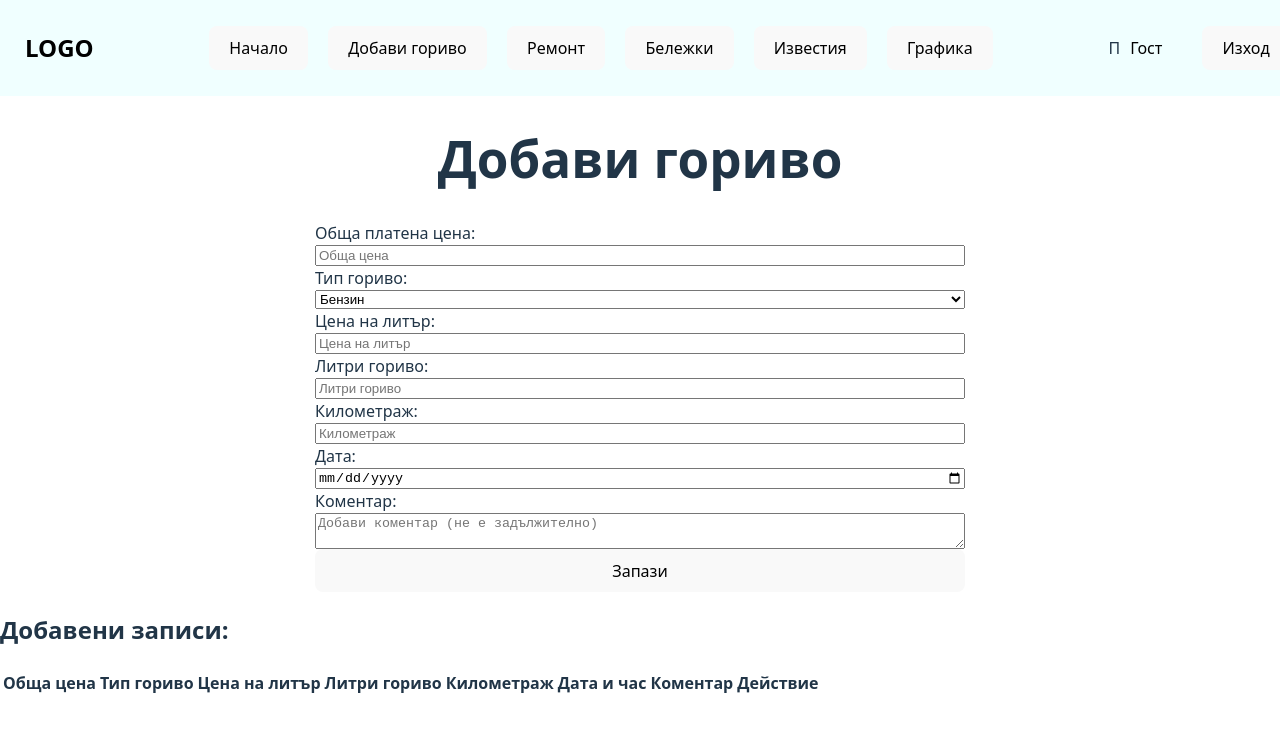
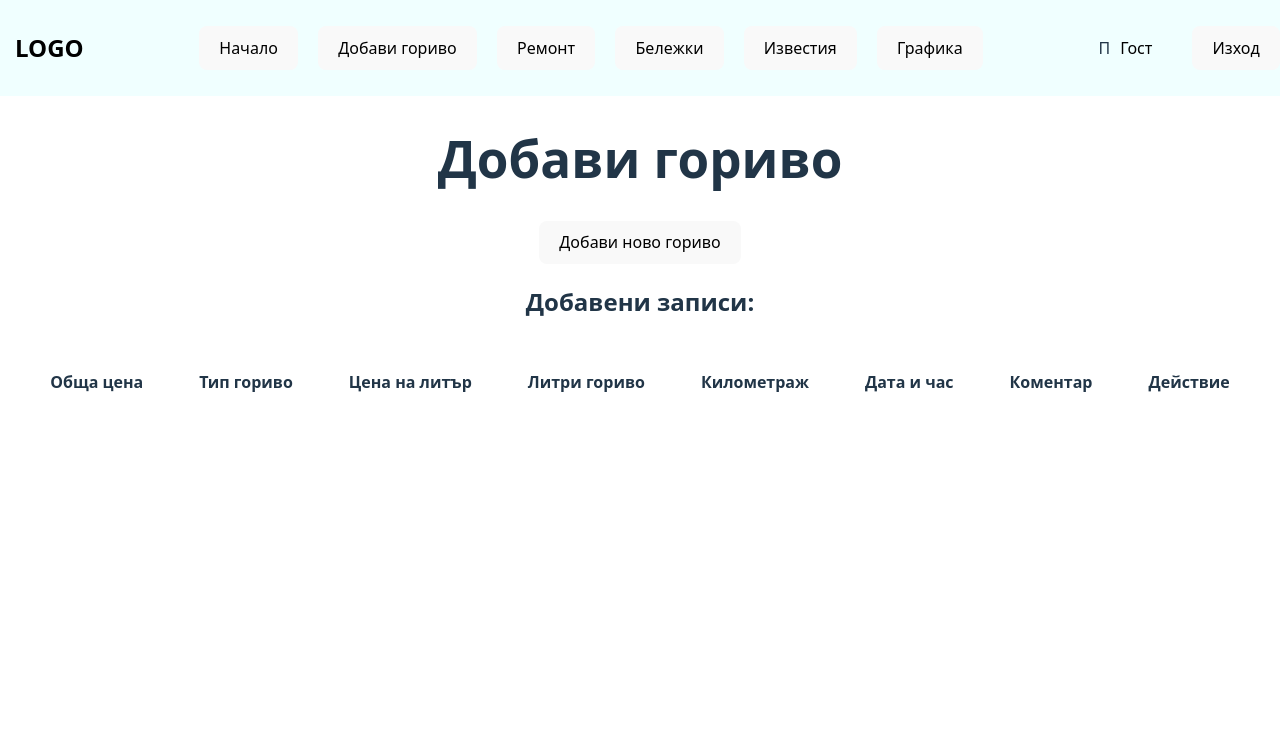
Before and after one commit to djsookz/car-notes, a React (Vite) app: page /fuel in a window 1280 px wide. Shown: the top 732 px of the page. Built offline with nearby package versions, Linux system fonts and the light colour scheme.

Commit message:
second deploy

```diff
--- a/src/pages/FuelPage.css
+++ b/src/pages/FuelPage.css
@@ -1,5 +1,8 @@
 .fuel-container {
     width: 100%;
+    display: flex;
+    flex-direction: column;
+    align-items: center;
 }
 
 .fuel-container h1 {
@@ -12,8 +15,94 @@
     align-items: center;
     justify-content: center;
 }
+
 .fuel-container form {
     width: 650px;
     display: flex;
     flex-direction: column;
 }
+
+.fuel-table-container table {
+    text-align: center;
+}
+
+.fuel-table-container h2 {
+    text-align: center;
+}
+
+.fuel-table-container table th {
+    padding: 15px 28px;
+}
+
+/* Фон за модалния прозорец (замъгляване на фона) */
+.modal-overlay {
+    position: fixed;
+    top: 0;
+    left: 0;
+    right: 0;
+    bottom: 0;
+    background-color: rgba(0, 0, 0, 0.6); /* Заден полупрозрачен черен фон */
+    display: flex;
+    justify-content: center;
+    align-items: center;
+    z-index: 999; /* За да бъде над всички останали елементи */
+    transition: opacity 0.3s ease;
+}
+
+/* Контейнер за самия модал с форма */
+.modal-container {
+    background-color: rgb(97, 94, 94);
+    padding: 20px;
+    border-radius: 8px;
+    width: 650px;
+    max-width: 100%;
+    box-shadow: 0 4px 8px rgba(0, 0, 0, 0.2);
+    position: relative;
+    transition: transform 0.3s ease;
+}
+.modal-container input::placeholder{
+    color: rgb(207, 207, 207);
+}
+.modal-container form label {
+    margin: 5px 0px;
+    font-size: 16px;
+}
+.modal-container form input{
+    font-size: 15px;
+    padding: 5px 12px;
+}
+.fuel-table-container table {
+
+    border-spacing: 0 15px;
+}
+
+.fuel-table-container tr,td{
+    margin-bottom: 15px;
+    border-bottom: 1px solid white;
+}
+.modal-container form select{
+    font-size: 15px;
+    padding: 5px 12px;
+}
+.modal-container form textarea {
+
+    height: 100px;
+}
+
+/* Бутон за затваряне на модала */
+.close-button {
+    position: absolute;
+    top: 10px;
+    right: 10px;
+    background: none;
+    border: none;
+    font-size: 20px;
+    cursor: pointer;
+    color: #333;
+}
+.delete-button{
+    display: flex;
+    justify-content: right;
+    margin-top: 35px;
+}
+/* Когато модалът е
--- a/src/pages/FuelPage.tsx
+++ b/src/pages/FuelPage.tsx
@@ -24,8 +24,8 @@ const FuelPage = () => {
     const [date, setDate] = useState<string>('');
     const [comment, setComment] = useState<string>('');
     const [errorMessage, setErrorMessage] = useState<string>('');
-
     const [fuelEntries, setFuelEntries] = useState<FuelEntry[]>([]);
+    const [isModalVisible, setIsModalVisible] = useState<boolean>(false); // Състояние за видимост на модалния прозорец
 
     const calculateTotalPrice = (price: number, liters: number) => {
         return (price * liters).toFixed(2);
@@ -119,6 +119,7 @@ const FuelPage = () => {
         setMileage('');
         setDate('');
         setComment('');
+        setIsModalVisible(false); // Скриваме модала след като добавим данни
     };
 
     const handleDeleteEntry = async (id?: string) => {
@@ -142,11 +143,23 @@ const FuelPage = () => {
         setFuelEntries([]);
     };
 
+    const toggleModalVisibility = () => {
+        setIsModalVisible(!isModalVisible); // Променяме видимостта на модала
+    };
+
     return (
         <div className="fuel-container">
             <Navigation />
             <h1>Добави гориво</h1>
-            <div className="form-container">
+
+            <button onClick={toggleModalVisibility} className="add-fuel-button">
+                {isModalVisible ? "Затвори формата" : "Добави ново гориво"}
+            </button>
+
+            {isModalVisible && (
+                <div className={`modal-overlay ${isModalVisible ? 'show' : ''}`}> {/* Задният замъглен фон */}
+                    <div className={`modal-container ${isModalVisible ? 'show' : ''}`}> {/* Модалният прозорец с формата */}
+                        <button onClick={toggleModalVisibility} className="close-button">X</button> {/* Бутон за затваряне */}
                         <form onSubmit={handleFormSubmit}>
                             {errorMessage && <div className="error-message">{errorMessage}</div>}
 
@@ -209,12 +222,10 @@ const FuelPage = () => {
                             <button type="submit">Запази</button>
                         </form>
                     </div>
+                </div>
+            )}
 
-            {fuelEntries.length > 0 && (
-                <button onClick={handleDeleteAllEntries} className="delete-all-button">
-                    Изтрий всички записи
-                </button>
-            )}
+
 
             <div className="fuel-table-container">
                 <h2>Добавени записи:</h2>
@@ -253,6 +264,13 @@ const FuelPage = () => {
                         ))}
                     </tbody>
                 </table>
+                <div className='delete-button'>
+            {fuelEntries.length > 0 && (
+                <button onClick={handleDeleteAllEntries} className="delete-all-button">
+                    Изтрий всички записи
+                </button>
+            )}
+            </div>
             </div>
         </div>
     );
```
Lines whose indentation alone changed are shown as unchanged.
